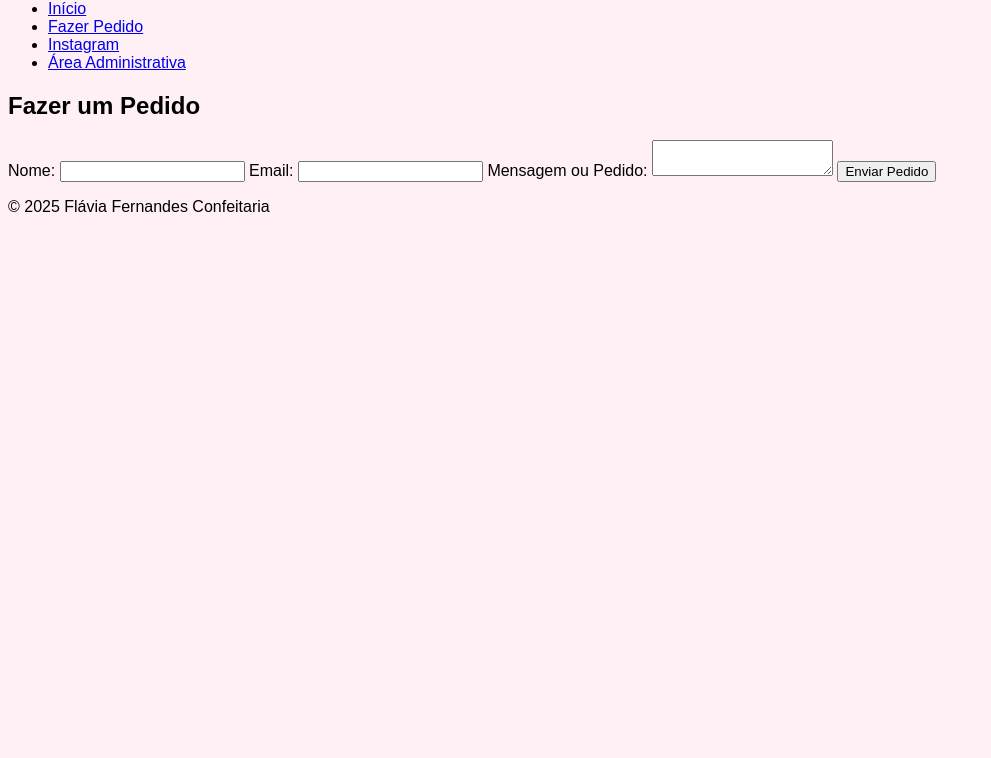
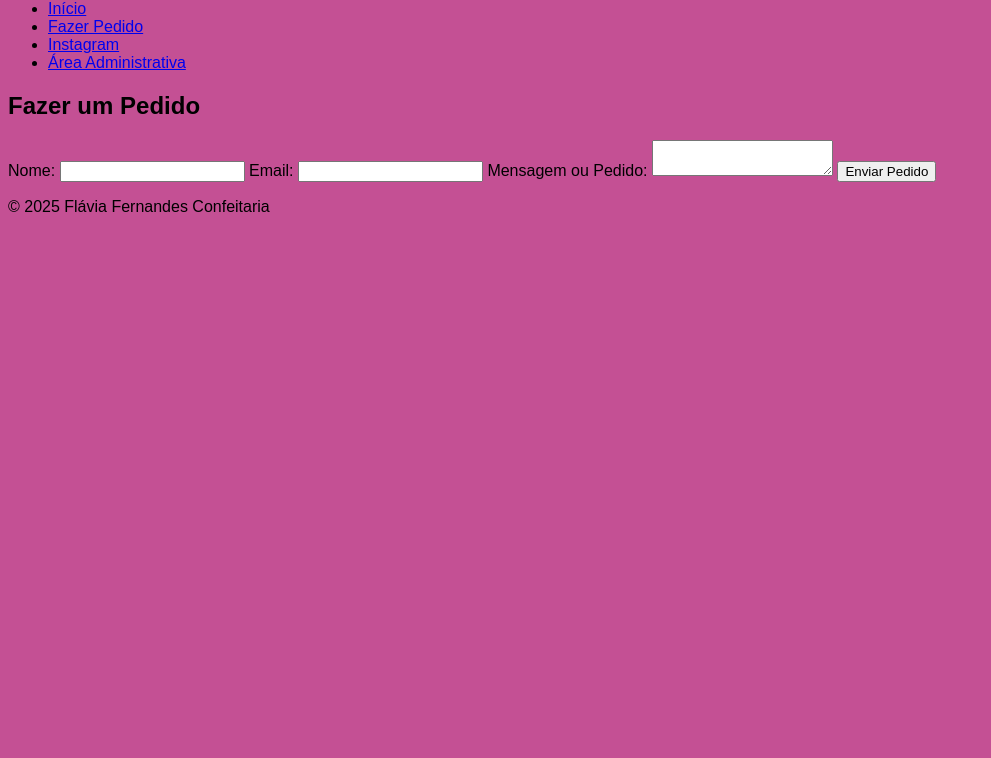
Before and after one commit to Riquee05/flavia-confeitaria, a plain HTML site: page frontend/index.html in a window 1280 px wide. Shown: the part 42-800 px from the top of the page, without its empty margins (0-991 px from the left). Drawn offline with Linux system fonts and the light colour scheme.

Commit message:
Adicionando nova cor

```diff
--- a/frontend/style.css
+++ b/frontend/style.css
@@ -1 +1 @@
-body { background-color: #fff0f6; font-family: sans-serif; }
+body { background-color: #c45094; font-family: sans-serif; }
```
